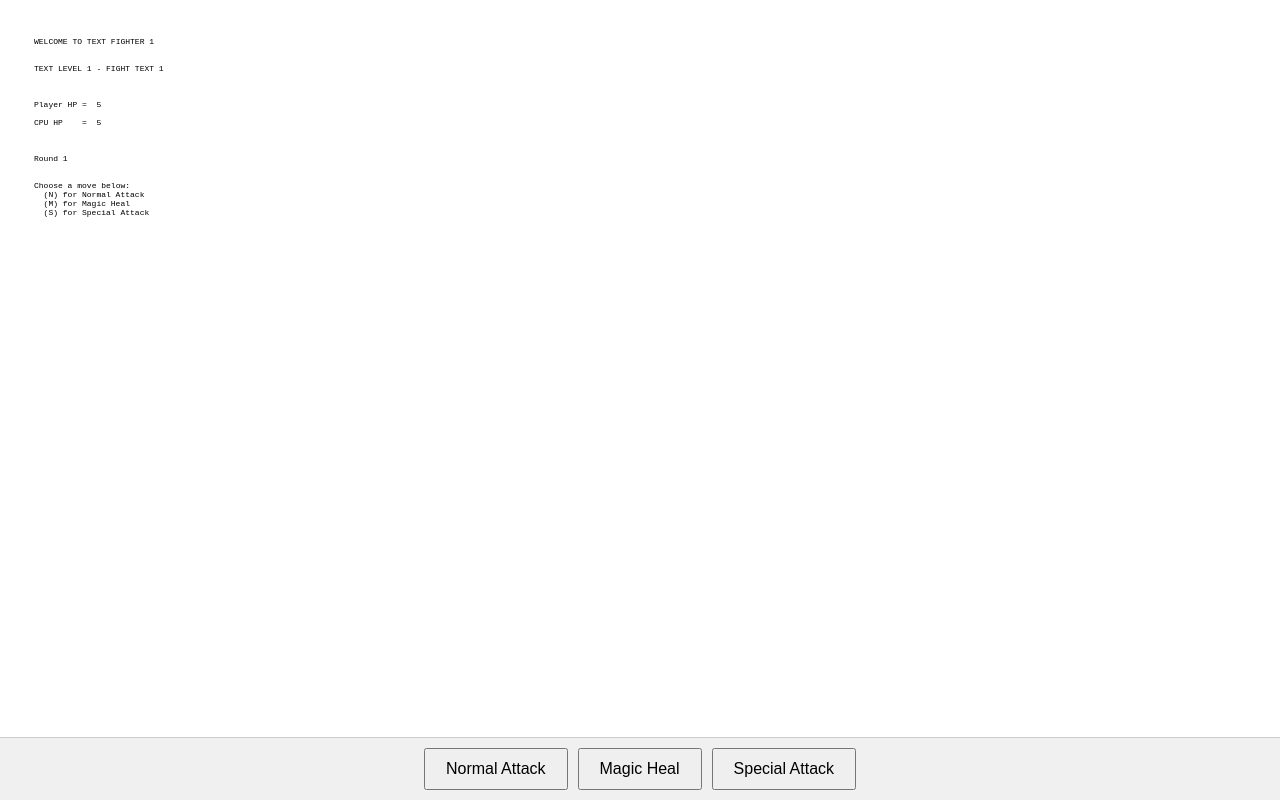
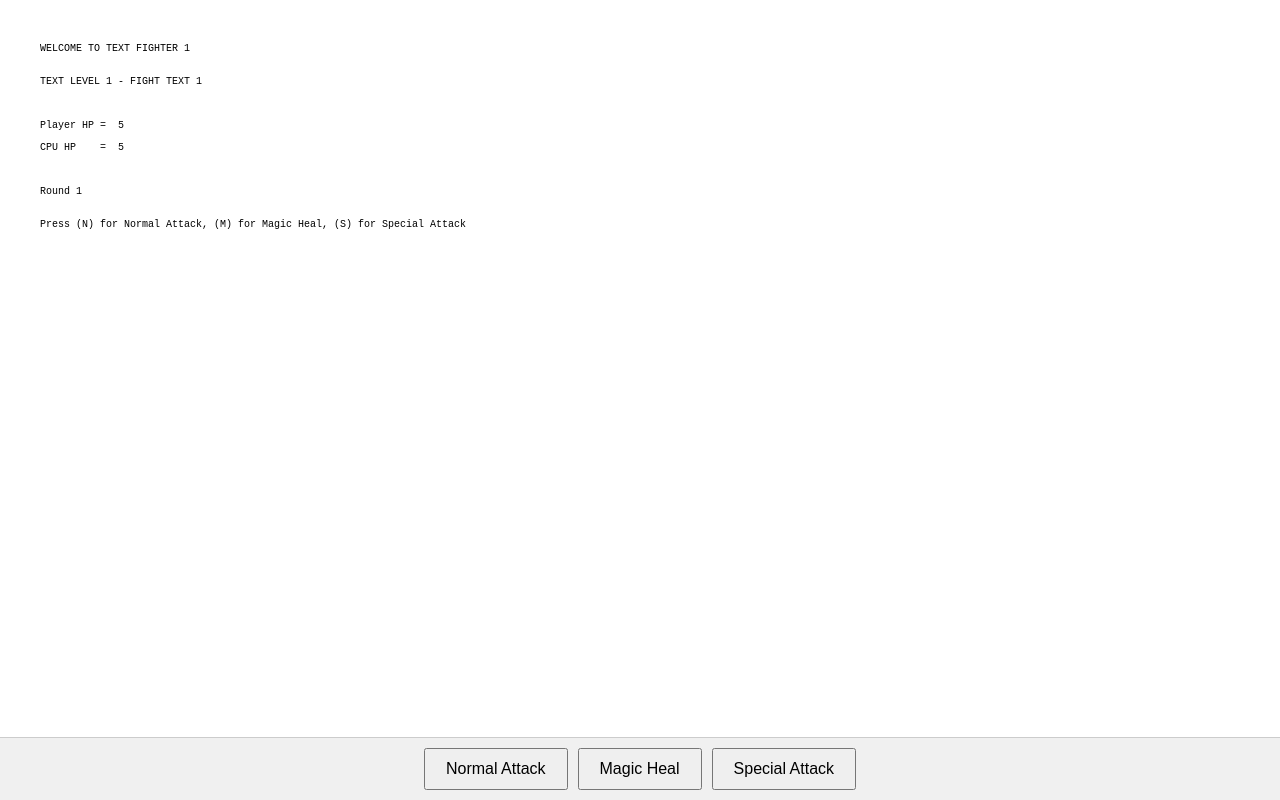
Before and after one commit to nerty101/nerty101.github.io, a plain HTML site: page index.html in a window 1280 px wide. Drawn offline with Linux system fonts and the light colour scheme.

Commit message:
made text slightly larger

```diff
--- a/index.html
+++ b/index.html
@@ -29,7 +29,7 @@
       height: 100%;
       padding: 10px;
       box-sizing: border-box;
-      font-size: 8px;
+      font-size: 10px;
       resize: none;
       border: none;
       outline: none;
@@ -515,7 +515,7 @@
                       f2 = 0;
                       g2 = 0;
                       outputText(`     Round ${++ctr}\n\n\n`);
-                      outputText("     Choose a move below:\n       (N) for Normal Attack\n       (M) for Magic Heal\n       (S) for Special Attack\n\n");
+                      outputText("     Press (N) for Normal Attack, (M) for Magic Heal, (S) for Special Attack\n\n");
                       outputText("  ");
                       //scanf (" %c", &choice);
                       let choice = await waitForButton();
```
